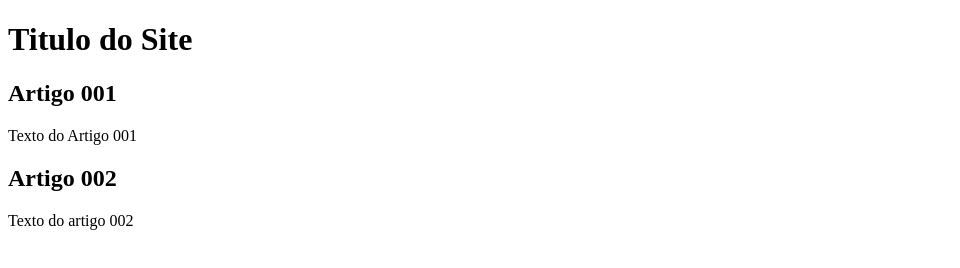
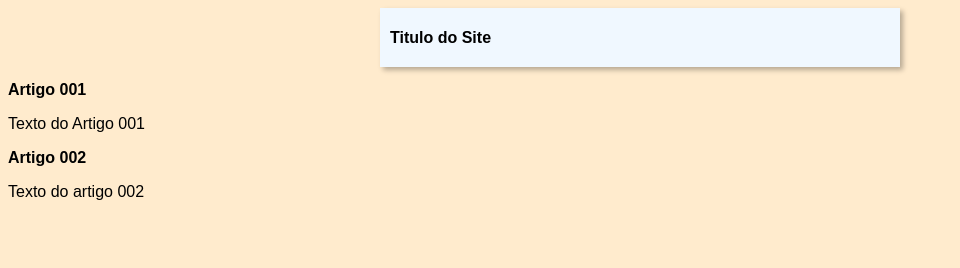
Before and after one commit to sivaldo-almeida1973/projeto-site, a plain HTML site: page index.html in a window 1280 px wide. Shown: the whole page, without its empty margins (0-960 px from the left). Drawn offline with Linux system fonts and the light colour scheme.

Commit message:
iniciei design

```diff
--- /dev/null
+++ b/estilo/style.css
@@ -0,0 +1,18 @@
+*{
+    font-family: Arial, Helvetica, sans-serif;
+    font-size: 16px;
+}
+
+body{
+    background-color: blanchedalmond;
+
+}
+
+main{background-color: aliceblue;
+    width: 500px;
+    margin: auto;
+    box-shadow: 3px 3px 5px rgba(0, 0, 0, 0.288);
+    padding: 10px;
+
+
+}
--- a/index.html
+++ b/index.html
@@ -5,6 +5,8 @@
     <meta http-equiv="X-UA-Compatible" content="IE=edge">
     <meta name="viewport" content="width=device-width, initial-scale=1.0">
     <title>Titulo do Site</title>
+
+    <link rel="stylesheet" href="estilo/style.css">
 </head>
 <body>
     <main>
```
